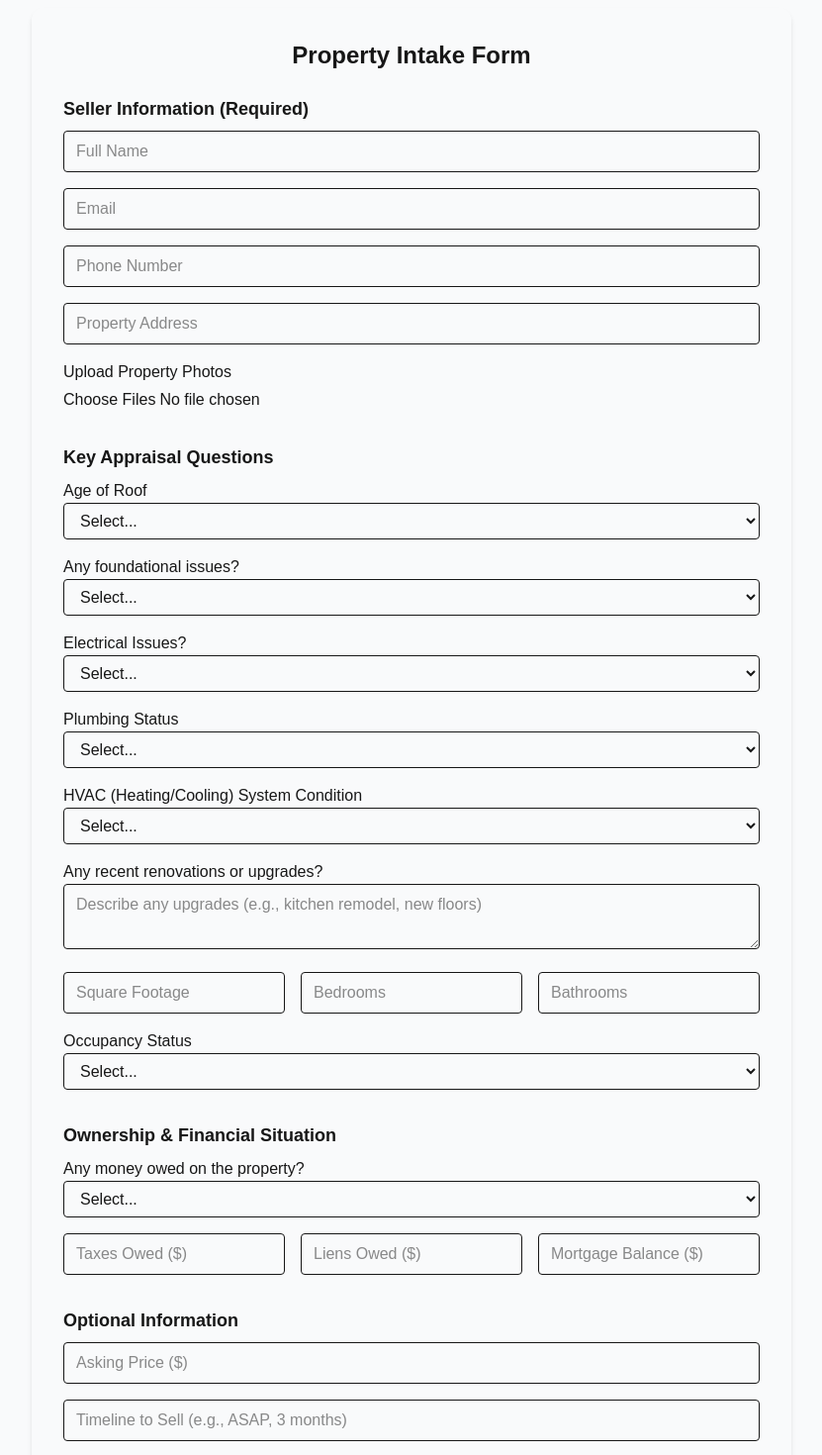
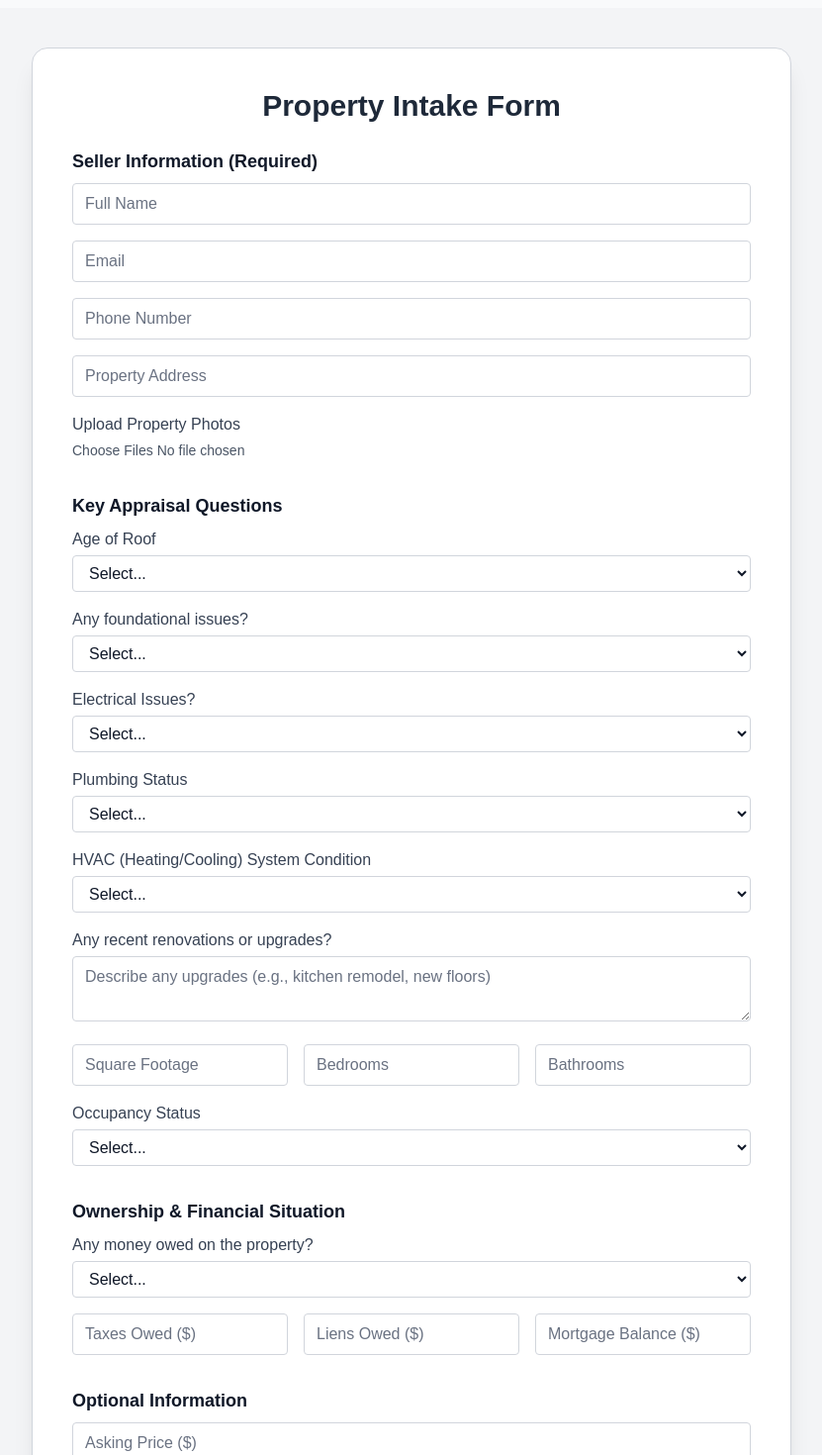
Before and after one commit to autodev110/wholesaledemo, a Next.js app: page /form in a window 1280 px wide. Shown: the part 40-1510 px from the top of the page at 99% size, without its empty margins (224-1055 px from the left). Built offline with nearby package versions, Linux system fonts and the light colour scheme; no server answers.

Commit message:
ux improvement

```diff
--- a/src/app/components/Card.tsx
+++ b/src/app/components/Card.tsx
@@ -1,7 +1,7 @@
 export default function Card({ title, text }: { title: string; text: string }) {
   return (
     <div className="bg-white rounded-xl shadow-md p-6">
-      <h2 className="text-xl font-bold mb-2">{title}</h2>
+      <h2 className="text-xl font-bold mb-2 text-gray-900">{title}</h2>
       <p className="text-gray-700">{text}</p>
     </div>
   );
--- a/src/app/components/PropertyForm.tsx
+++ b/src/app/components/PropertyForm.tsx
@@ -6,7 +6,7 @@ import { useRouter } from "next/navigation";
 export default function PropertyForm() {
   const [formData, setFormData] = useState<Record<string, string>>({});
   const [captchaToken, setCaptchaToken] = useState<string | null>(null);
-  const [loading, setLoading] = useState(false); // ✅ loading state
+  const [loading, setLoading] = useState(false);
   const recaptchaRef = useRef<ReCAPTCHA>(null);
   const router = useRouter();
 
@@ -26,7 +26,7 @@ export default function PropertyForm() {
       return;
     }
 
-    setLoading(true); // ✅ show popup immediately
+    setLoading(true);
 
     const res = await fetch("/api/submitForm", {
       method: "POST",
@@ -45,24 +45,24 @@ export default function PropertyForm() {
       alert("Error: " + err.error);
       recaptchaRef.current?.reset();
       setCaptchaToken(null);
-      setLoading(false); // ✅ stop popup if error
+      setLoading(false);
     }
   };
 
   return (
-    <div className="relative">
+    <div className="relative min-h-screen bg-gray-100 py-10">
       {/* Form */}
       <form
         onSubmit={handleSubmit}
-        className="space-y-8 max-w-3xl mx-auto bg-grey-500 p-8 rounded-xl shadow-md"
+        className="space-y-8 max-w-3xl mx-auto bg-white p-10 rounded-2xl shadow-xl border border-gray-300"
       >
-        <h2 className="text-2xl font-bold text-center mb-6">
+        <h2 className="text-3xl font-bold text-center text-gray-800 mb-6">
           Property Intake Form
         </h2>
 
         {/* Seller Info */}
         <fieldset className="space-y-4">
-          <legend className="text-lg font-semibold mb-2">
+        <legend className="text-lg font-semibold text-gray-900 mb-2">
             Seller Information (Required)
         </legend>
         <input
@@ -71,7 +71,7 @@ export default function PropertyForm() {
             placeholder="Full Name"
             required
             onChange={handleChange}
-            className="w-full border rounded px-3 py-2"
+            className="w-full border border-gray-300 rounded px-3 py-2 text-gray-900 placeholder-gray-500 focus:ring-2 focus:ring-indigo-500 focus:outline-none"
         />
         <input
             type="email"
@@ -79,7 +79,7 @@ export default function PropertyForm() {
             placeholder="Email"
             required
             onChange={handleChange}
-            className="w-full border rounded px-3 py-2"
+            className="w-full border border-gray-300 rounded px-3 py-2 text-gray-900 placeholder-gray-500 focus:ring-2 focus:ring-indigo-500 focus:outline-none"
         />
         <input
             type="tel"
@@ -87,7 +87,7 @@ export default function PropertyForm() {
             placeholder="Phone Number"
             required
             onChange={handleChange}
-            className="w-full border rounded px-3 py-2"
+            className="w-full border border-gray-300 rounded px-3 py-2 text-gray-900 placeholder-gray-500 focus:ring-2 focus:ring-indigo-500 focus:outline-none"
         />
         <input
             type="text"
@@ -95,32 +95,32 @@ export default function PropertyForm() {
             placeholder="Property Address"
             required
             onChange={handleChange}
-            className="w-full border rounded px-3 py-2"
+            className="w-full border border-gray-300 rounded px-3 py-2 text-gray-900 placeholder-gray-500 focus:ring-2 focus:ring-indigo-500 focus:outline-none"
         />
-          <label className="block">
+        <label className="block text-gray-700">
             Upload Property Photos
             <input
             type="file"
             name="photo"
             multiple
             onChange={handleChange}
-              className="mt-1 block w-full"
+            className="mt-1 block w-full text-sm text-gray-600"
             />
         </label>
         </fieldset>
 
         {/* Appraisal Questions */}
         <fieldset className="space-y-4">
-          <legend className="text-lg font-semibold mb-2">
+        <legend className="text-lg font-semibold text-gray-900 mb-2">
             Key Appraisal Questions
         </legend>
 
         <div>
-            <label>Age of Roof</label>
+            <label className="block text-gray-700 mb-1">Age of Roof</label>
             <select
             name="roof_age"
             onChange={handleChange}
-              className="w-full border rounded px-3 py-2"
+            className="w-full border border-gray-300 rounded px-3 py-2 text-gray-900 focus:ring-2 focus:ring-indigo-500 focus:outline-none"
             >
             <option value="">Select...</option>
             <option>Less than 5 years</option>
@@ -131,11 +131,11 @@ export default function PropertyForm() {
         </div>
 
         <div>
-            <label>Any foundational issues?</label>
+            <label className="block text-gray-700 mb-1">Any foundational issues?</label>
             <select
             name="foundation"
             onChange={handleChange}
-              className="w-full border rounded px-3 py-2"
+            className="w-full border border-gray-300 rounded px-3 py-2 text-gray-900 focus:ring-2 focus:ring-indigo-500 focus:outline-none"
             >
             <option value="">Select...</option>
             <option>Yes</option>
@@ -144,11 +144,11 @@ export default function PropertyForm() {
         </div>
 
         <div>
-            <label>Electrical Issues?</label>
+            <label className="block text-gray-700 mb-1">Electrical Issues?</label>
             <select
             name="electrical"
             onChange={handleChange}
-              className="w-full border rounded px-3 py-2"
+            className="w-full border border-gray-300 rounded px-3 py-2 text-gray-900 focus:ring-2 focus:ring-indigo-500 focus:outline-none"
             >
             <option value="">Select...</option>
             <option>Yes</option>
@@ -157,11 +157,11 @@ export default function PropertyForm() {
         </div>
 
         <div>
-            <label>Plumbing Status</label>
+            <label className="block text-gray-700 mb-1">Plumbing Status</label>
             <select
             name="plumbing"
             onChange={handleChange}
-              className="w-full border rounded px-3 py-2"
+            className="w-full border border-gray-300 rounded px-3 py-2 text-gray-900 focus:ring-2 focus:ring-indigo-500 focus:outline-none"
             >
             <option value="">Select...</option>
             <option>No issues</option>
@@ -171,11 +171,13 @@ export default function PropertyForm() {
         </div>
 
         <div>
-            <label>HVAC (Heating/Cooling) System Condition</label>
+            <label className="block text-gray-700 mb-1">
+            HVAC (Heating/Cooling) System Condition
+            </label>
             <select
             name="hvac"
             onChange={handleChange}
-              className="w-full border rounded px-3 py-2"
+            className="w-full border border-gray-300 rounded px-3 py-2 text-gray-900 focus:ring-2 focus:ring-indigo-500 focus:outline-none"
             >
             <option value="">Select...</option>
             <option>Less than 5 years</option>
@@ -187,12 +189,14 @@ export default function PropertyForm() {
         </div>
 
         <div>
-            <label>Any recent renovations or upgrades?</label>
+            <label className="block text-gray-700 mb-1">
+            Any recent renovations or upgrades?
+            </label>
             <textarea
             name="renovations"
             placeholder="Describe any upgrades (e.g., kitchen remodel, new floors)"
             onChange={handleChange}
-              className="w-full border rounded px-3 py-2"
+            className="w-full border border-gray-300 rounded px-3 py-2 text-gray-900 placeholder-gray-500 focus:ring-2 focus:ring-indigo-500 focus:outline-none"
             />
         </div>
 
@@ -202,30 +206,30 @@ export default function PropertyForm() {
             name="sqft"
             placeholder="Square Footage"
             onChange={handleChange}
-              className="border rounded px-3 py-2"
+            className="border border-gray-300 rounded px-3 py-2 text-gray-900 placeholder-gray-500 focus:ring-2 focus:ring-indigo-500 focus:outline-none"
             />
             <input
             type="number"
             name="beds"
             placeholder="Bedrooms"
             onChange={handleChange}
-              className="border rounded px-3 py-2"
+            className="border border-gray-300 rounded px-3 py-2 text-gray-900 placeholder-gray-500 focus:ring-2 focus:ring-indigo-500 focus:outline-none"
             />
             <input
             type="number"
             name="baths"
             placeholder="Bathrooms"
             onChange={handleChange}
-              className="border rounded px-3 py-2"
+            className="border border-gray-300 rounded px-3 py-2 text-gray-900 placeholder-gray-500 focus:ring-2 focus:ring-indigo-500 focus:outline-none"
             />
         </div>
 
         <div>
-            <label>Occupancy Status</label>
+            <label className="block text-gray-700 mb-1">Occupancy Status</label>
             <select
             name="occupancy"
             onChange={handleChange}
-              className="w-full border rounded px-3 py-2"
+            className="w-full border border-gray-300 rounded px-3 py-2 text-gray-900 focus:ring-2 focus:ring-indigo-500 focus:outline-none"
             >
             <option value="">Select...</option>
             <option>Owner-occupied</option>
@@ -237,15 +241,17 @@ export default function PropertyForm() {
 
         {/* Ownership & Debt */}
         <fieldset className="space-y-4">
-          <legend className="text-lg font-semibold mb-2">
+        <legend className="text-lg font-semibold text-gray-900 mb-2">
             Ownership & Financial Situation
         </legend>
         <div>
-            <label>Any money owed on the property?</label>
+            <label className="block text-gray-700 mb-1">
+            Any money owed on the property?
+            </label>
             <select
             name="money_owed"
             onChange={handleChange}
-              className="w-full border rounded px-3 py-2"
+            className="w-full border border-gray-300 rounded px-3 py-2 text-gray-900 focus:ring-2 focus:ring-indigo-500 focus:outline-none"
             >
             <option value="">Select...</option>
             <option>Yes</option>
@@ -258,28 +264,28 @@ export default function PropertyForm() {
             name="owed_taxes"
             placeholder="Taxes Owed ($)"
             onChange={handleChange}
-              className="border rounded px-3 py-2"
+            className="border border-gray-300 rounded px-3 py-2 text-gray-900 placeholder-gray-500 focus:ring-2 focus:ring-indigo-500 focus:outline-none"
             />
             <input
             type="number"
             name="owed_liens"
             placeholder="Liens Owed ($)"
             onChange={handleChange}
-              className="border rounded px-3 py-2"
+            className="border border-gray-300 rounded px-3 py-2 text-gray-900 placeholder-gray-500 focus:ring-2 focus:ring-indigo-500 focus:outline-none"
             />
             <input
             type="number"
             name="owed_mortgage"
             placeholder="Mortgage Balance ($)"
             onChange={handleChange}
-              className="border rounded px-3 py-2"
+            className="border border-gray-300 rounded px-3 py-2 text-gray-900 placeholder-gray-500 focus:ring-2 focus:ring-indigo-500 focus:outline-none"
             />
         </div>
         </fieldset>
 
         {/* Optional Fields */}
         <fieldset className="space-y-4">
-          <legend className="text-lg font-semibold mb-2">
+        <legend className="text-lg font-semibold text-gray-900 mb-2">
             Optional Information
         </legend>
         <input
@@ -287,16 +293,17 @@ export default function PropertyForm() {
             name="asking_price"
             placeholder="Asking Price ($)"
             onChange={handleChange}
-            className="w-full border rounded px-3 py-2"
+            className="w-full border border-gray-300 rounded px-3 py-2 text-gray-900 placeholder-gray-500 focus:ring-2 focus:ring-indigo-500 focus:outline-none"
         />
         <input
             type="text"
             name="timeline"
             placeholder="Timeline to Sell (e.g., ASAP, 3 months)"
             onChange={handleChange}
-            className="w-full border rounded px-3 py-2"
+            className="w-full border border-gray-300 rounded px-3 py-2 text-gray-900 placeholder-gray-500 focus:ring-2 focus:ring-indigo-500 focus:outline-none"
         />
         </fieldset>
+
 
         {/* Captcha */}
         <div className="flex justify-center">
@@ -312,9 +319,9 @@ export default function PropertyForm() {
           <button
             type="submit"
             disabled={!captchaToken}
-            className={`px-8 py-3 rounded-lg font-semibold ${
+            className={`px-8 py-3 rounded-lg font-semibold transition ${
               captchaToken
-                ? "bg-indigo-600 text-white hover:bg-indigo-700"
+                ? "bg-indigo-600 text-white hover:bg-indigo-700 shadow-md"
                 : "bg-gray-400 text-gray-700 cursor-not-allowed"
             }`}
           >
@@ -328,9 +335,10 @@ export default function PropertyForm() {
         <div className="fixed inset-0 bg-black bg-opacity-50 flex items-center justify-center z-50">
           <div className="bg-white p-6 rounded-xl shadow-lg text-center max-w-sm">
             <div className="flex flex-col items-center">
-              {/* Spinner */}
               <div className="w-10 h-10 border-4 border-indigo-600 border-t-transparent rounded-full animate-spin mb-4"></div>
-              <h2 className="text-xl font-semibold mb-2">Please wait...</h2>
+              <h2 className="text-xl font-semibold mb-2 text-gray-800">
+                Please wait...
+              </h2>
               <p className="text-gray-600">
                 System is processing your submission.
               </p>
```
Also changed, not shown: package.json (+7 -1 lines), src/app/api/submitForm/route.ts (+48 -27 lines), src/app/lib/scraper.ts (added, +92 -0 lines), realtor_error.png (added), 1 other file (tests, documents, lock files or other folders). Lines whose indentation alone changed are shown as unchanged.
